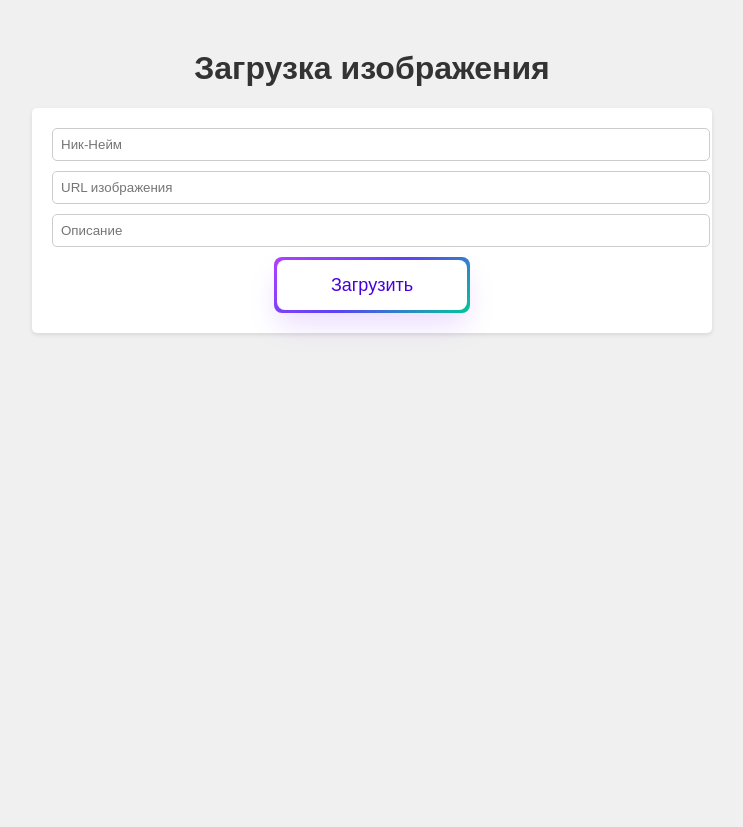
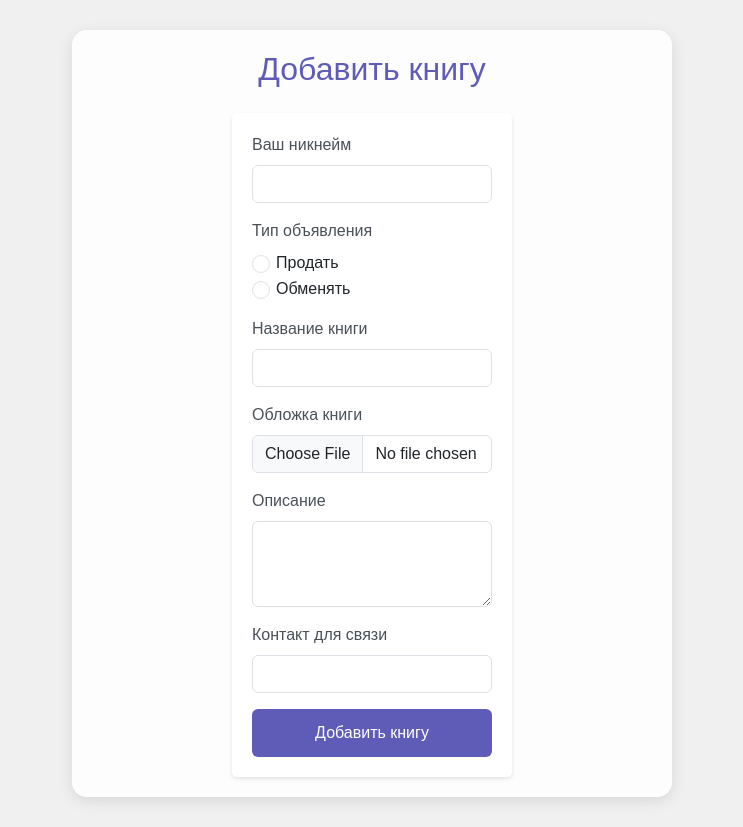
Before and after one commit to TeemUr-Check/BSN, a Flask app: page /share in a window 1280 px wide. Shown: the whole page, without its empty margins (268-1011 px from the left). Before the commit the page ends 337 px from the top, so only its background shows below. Run offline with Flask 3, Linux system fonts and the light colour scheme.

Commit message:
Update add_article.html

```diff
--- a/templates/add_article.html
+++ b/templates/add_article.html
@@ -1,18 +1,108 @@
 <!DOCTYPE html>
-<html lang="en">
+<html lang="ru">
 <head>
     <meta charset="UTF-8">
     <meta name="viewport" content="width=device-width, initial-scale=1.0">
-    <title>Загрузка изображений</title>
+    <title>Добавить книгу</title>
+    <link rel="stylesheet" href="https://cdn.jsdelivr.net/npm/bootstrap@5.3.2/dist/css/bootstrap.min.css">
     <link rel="stylesheet" type="text/css" href="{{ url_for('static', filename='styles_index.css') }}">
+    <style>
+        .form-container {
+            max-width: 600px;
+            margin: 30px auto;
+            padding: 20px;
+            background-color: rgba(255, 255, 255, 0.9);
+            border-radius: 15px;
+            box-shadow: 0 4px 15px rgba(0, 0, 0, 0.1);
+        }
+        .form-title {
+            color: #5f5cb8;
+            text-align: center;
+            margin-bottom: 25px;
+        }
+        .form-label {
+            font-weight: 500;
+            color: #495057;
+        }
+        .btn-submit {
+            background-color: #5f5cb8;
+            border: none;
+            width: 100%;
+            padding: 12px;
+            font-weight: 500;
+        }
+        .btn-submit:hover {
+            background-color: #4a4895;
+        }
+    </style>
 </head>
 <body>
-<h1>Загрузка изображения</h1>
-<form action="/upload" method="post">
-    <input type="text" name="nickname" placeholder="Ник-Нейм">
-    <input type="text" name="image_url" placeholder="URL изображения">
-    <input type="text" name="description" placeholder="Описание">
-    <button type="submit" class="button-64" role="button"><span class="text">Загрузить</span></button>
-</form>
+<div class="container">
+    <div class="form-container">
+        <h2 class="form-title">Добавить книгу</h2>
+        <form action="/upload" method="post" enctype="multipart/form-data" onsubmit="return validateForm()">
+            <div class="mb-3">
+                <label for="nickname" class="form-label">Ваш никнейм</label>
+                <input type="text" class="form-control" id="nickname" name="nickname" required>
+            </div>
+
+            <div class="mb-3">
+                <label class="form-label">Тип объявления</label>
+                <div class="form-check">
+                    <input class="form-check-input" type="radio" name="action_type" id="sell" value="sell" required>
+                    <label class="form-check-label" for="sell">Продать</label>
+                </div>
+                <div class="form-check">
+                    <input class="form-check-input" type="radio" name="action_type" id="exchange" value="exchange">
+                    <label class="form-check-label" for="exchange">Обменять</label>
+                </div>
+            </div>
+
+            <div class="mb-3">
+                <label for="title" class="form-label">Название книги</label>
+                <input type="text" class="form-control" id="title" name="title" required>
+            </div>
+
+            <div class="mb-3">
+                <label for="image" class="form-label">Обложка книги</label>
+                <input type="file" class="form-control" id="image" name="image" accept="image/*" required>
+            </div>
+
+            <div class="mb-3">
+                <label for="description" class="form-label">Описание</label>
+                <textarea class="form-control" id="description" name="description" rows="3" required></textarea>
+            </div>
+
+            <div class="mb-3">
+                <label for="contact" class="form-label">Контакт для связи</label>
+                <input type="text" class="form-control" id="contact" name="contact" required>
+            </div>
+
+            <button type="submit" class="btn btn-primary btn-submit">Добавить книгу</button>
+        </form>
+    </div>
+</div>
+
+<script>
+    function validateForm() {
+        const inputs = document.querySelectorAll('input[required], textarea[required]');
+        let isValid = true;
+
+        inputs.forEach(input => {
+            if (!input.value.trim()) {
+                input.classList.add('is-invalid');
+                isValid = false;
+            } else {
+                input.classList.remove('is-invalid');
+            }
+        });
+
+        if (!isValid) {
+            alert('Пожалуйста, заполните все обязательные поля!');
+            return false;
+        }
+        return true;
+    }
+</script>
 </body>
 </html>
```
